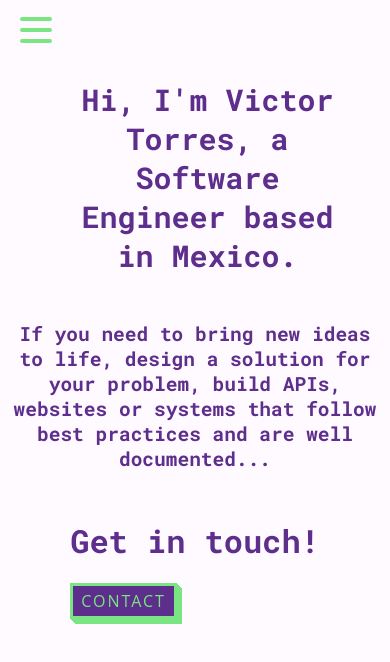
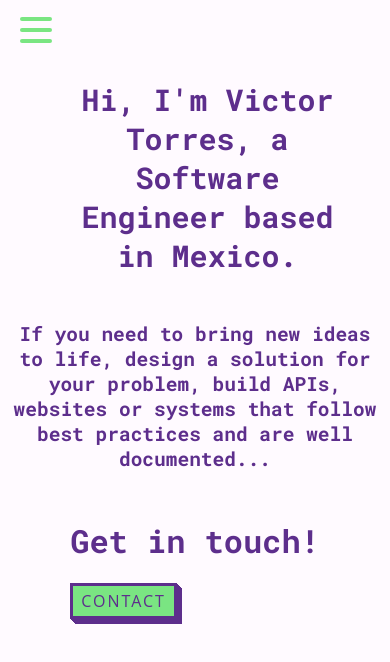
Before and after one commit to biccsdev/biccsDevPersonalSiteV3, a Next.js app: page / in a window 390 px wide. Shown: the top 662 px of the page. Built offline with nearby package versions, Linux system fonts and the light colour scheme.

Commit message:
fixed popUp cards on mobile and table view

```diff
--- a/styles/Home.module.css
+++ b/styles/Home.module.css
@@ -54,6 +54,46 @@
   letter-spacing: 2px;
   text-decoration: none;
   text-transform: uppercase;
+  background-color: var(--highlight);
+  color: var(--text);
+  cursor: pointer;
+  border: 3px solid;
+  padding: 0.25em 0.5em;
+  box-shadow: 1px 1px 0px 0px, 2px 2px 0px 0px, 3px 3px 0px 0px, 4px 4px 0px 0px,
+    5px 5px 0px 0px;
+  position: relative;
+  user-select: none;
+  -webkit-user-select: none;
+  touch-action: manipulation;
+}
+
+@media (prefers-color-scheme: dark) {
+  .button54 {
+    font-family: "Open Sans", sans-serif;
+    font-size: 16px;
+    letter-spacing: 2px;
+    text-decoration: none;
+    text-transform: uppercase;
+    background-color: var(--text);
+    color: var(--highlight);
+    cursor: pointer;
+    border: 3px solid;
+    padding: 0.25em 0.5em;
+    box-shadow: 1px 1px 0px 0px, 2px 2px 0px 0px, 3px 3px 0px 0px,
+      4px 4px 0px 0px, 5px 5px 0px 0px;
+    position: relative;
+    user-select: none;
+    -webkit-user-select: none;
+    touch-action: manipulation;
+  }
+}
+
+/* .button54Dark {
+  font-family: "Open Sans", sans-serif;
+  font-size: 16px;
+  letter-spacing: 2px;
+  text-decoration: none;
+  text-transform: uppercase;
   background-color: var(--text);
   color: var(--highlight);
   cursor: pointer;
@@ -65,7 +105,7 @@
   user-select: none;
   -webkit-user-select: none;
   touch-action: manipulation;
-}
+} */
 
 .button54:hover {
   box-shadow: 0px 0px 0px 0px;
```
Also changed, not shown: components/layout.module.css (+0 -8 lines), pages/index.js (+11 -0 lines), styles/Projects.module.css (+15 -0 lines).
